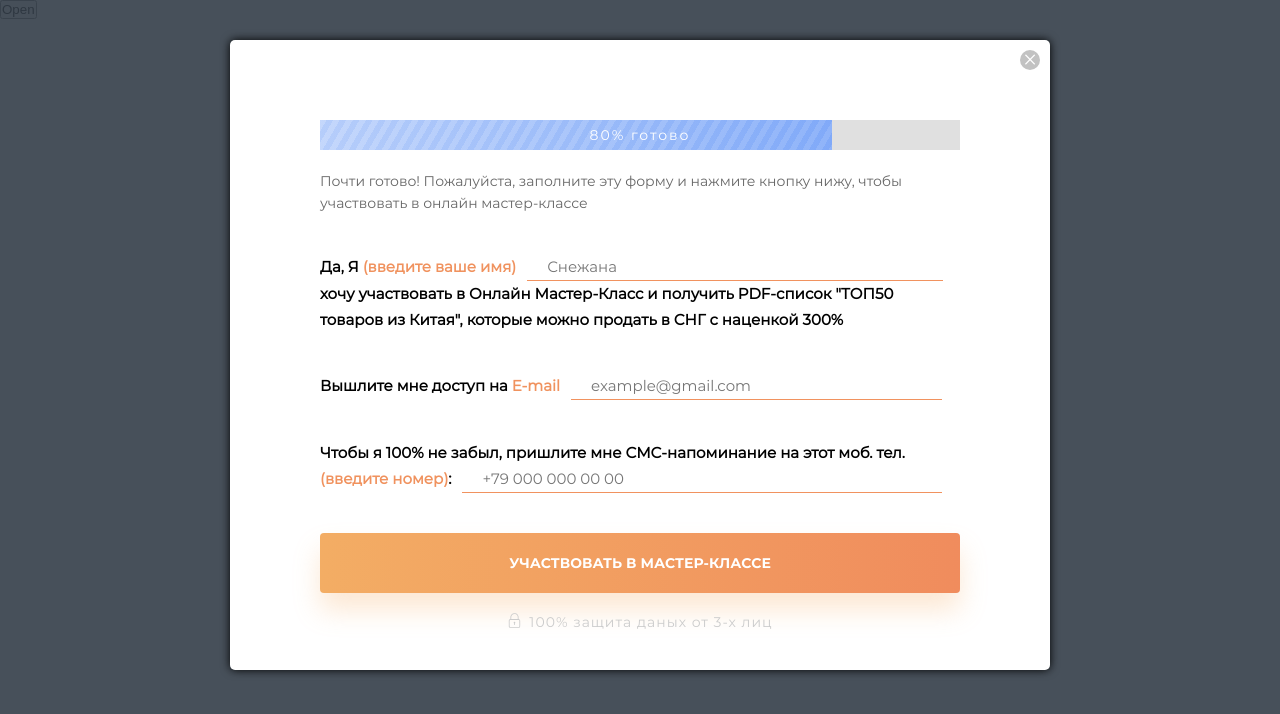
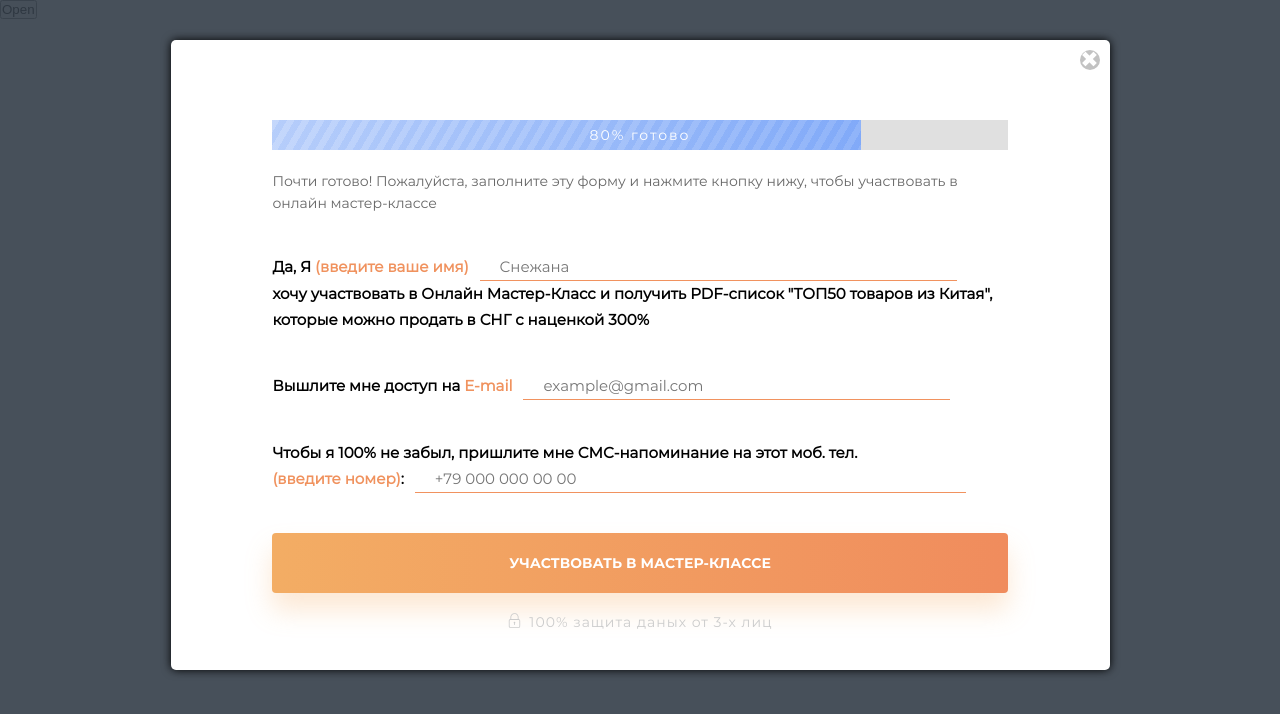
Before and after one commit to OlegGap/authorization_form, a website built with webpack: page src/index.html in a window 1280 px wide. Built offline with nearby package versions, Linux system fonts and the light colour scheme.

Commit message:
fix bugs

```diff
--- a/src/index.html
+++ b/src/index.html
@@ -10,7 +10,7 @@
 <button id="myBtn">Open</button><!--delete it!-->
 <div id="form-popup" class="popup">
     <div class="popup-content">
-        <div class="close-btn-container"><span class="close-btn">&times;</span></div>
+        <div class="close-btn-container"><span class="close-btn">&#10006;</span></div>
         <div class="popup-wrapper">
             <div class="popup-header">
                 <div class="popup-progress"></div>
--- a/src/styles/style.scss
+++ b/src/styles/style.scss
@@ -1,3 +1,16 @@
+.example {
+  display: -ms-grid;
+  display: grid;
+  -webkit-transition: all .5s;
+  transition: all .5s;
+  -webkit-user-select: none;
+  -moz-user-select: none;
+  -ms-user-select: none;
+  user-select: none;
+  background: -webkit-linear-gradient(top, white, black);
+  background: linear-gradient(to bottom, white, black);
+}
+
 *,
 *::after,
 *::before {
@@ -15,11 +28,18 @@
   top: 0px;
 
   .popup-content {
+    display: -webkit-box;
+    display: -ms-flexbox;
     display: flex;
+    -webkit-box-orient: vertical;
+    -webkit-box-direction: normal;
+    -ms-flex-direction: column;
     flex-direction: column;
+    -webkit-box-align: center;
+    -ms-flex-align: center;
     align-items: center;
     margin: 40px auto 0px auto;
-    width: 820px;
+    width: 939px;
     max-width: 90%;
     height: 630px;
     padding: 10px;
@@ -28,7 +48,11 @@
     box-shadow: 0px 0px 10px #000;
 
     .close-btn-container {
+      display: -webkit-box;
+      display: -ms-flexbox;
       display: flex;
+      -webkit-box-pack: end;
+      -ms-flex-pack: end;
       justify-content: flex-end;
       width: 100%;
 
@@ -38,7 +62,7 @@
         border-radius: 50%;
         width: 20px;
         height: 20px;
-        font-size: 25px;
+        font-size: 22px;
         text-align: center;
         line-height: 20px;
         cursor: pointer;
@@ -56,6 +80,7 @@
         height: 30px;
         line-height: 30px;
         font-size: 20px;
+        background: -webkit-linear-gradient(left, rgba(177, 202, 250, 0.5), rgba(107, 155, 247, 0.5) 80%, rgba(107, 155, 248, 0.9) 80%), -webkit-repeating-linear-gradient(330deg, rgba(255, 255, 255, 0.5), rgba(255, 255, 255, 0.5) 1%, rgba(137, 175, 248, 0.5) 1%, rgba(137, 175, 248, 0.5) 2%);
         background: linear-gradient(to right, rgba(177, 202, 250, 0.5), rgba(107, 155, 247, 0.5) 80%, rgba(107, 155, 248, 0.9) 80%), repeating-linear-gradient(120deg, rgba(255, 255, 255, 0.5), rgba(255, 255, 255, 0.5) 1%, rgba(137, 175, 248, 0.5) 1%, rgba(137, 175, 248, 0.5) 2%);
       }
 
@@ -122,12 +147,17 @@
           font-size: 14px;
           font-family: Montserrat-Bold;
           box-shadow: 0px 17px 27px rgba(243, 173, 100, 0.28);
+          background-image: -webkit-linear-gradient(right, #f08c5d 0%, rgba(242, 172, 99, 0) 100%);
           background-image: linear-gradient(270deg, #f08c5d 0%, rgba(242, 172, 99, 0) 100%);
         }
       }
 
       .popup-footer {
+        display: -webkit-box;
+        display: -ms-flexbox;
         display: flex;
+        -webkit-box-pack: center;
+        -ms-flex-pack: center;
         justify-content: center;
         margin-top: 20px;
         font-size: 14px;
@@ -155,6 +185,7 @@
   content: '80% готово';
   width: 100%;
   height: 30px;
+  background: -webkit-linear-gradient(left, rgba(177, 202, 250, 0.5), rgba(107, 155, 247, 0.5) 80%, #e0e0e0 80%);
   background: linear-gradient(to right, rgba(177, 202, 250, 0.5), rgba(107, 155, 247, 0.5) 80%, #e0e0e0 80%);
   font-size: 14px;
   letter-spacing: 2px;
@@ -162,7 +193,8 @@
   font-family: Montserrat-Regular;
   font-weight: 500;
 }
-.error-text{
+
+.error-text {
   color: rgba(255, 0, 0, 0.63);
   font-family: Montserrat-Bold;
   font-size: 13px;
```
Also changed, not shown: build/congratulations.html, build/index.html, build/style.css.
